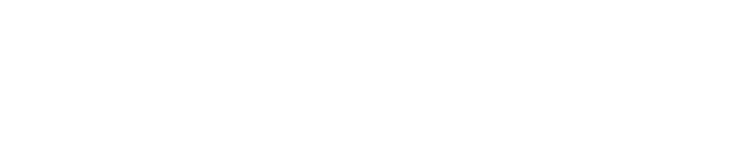
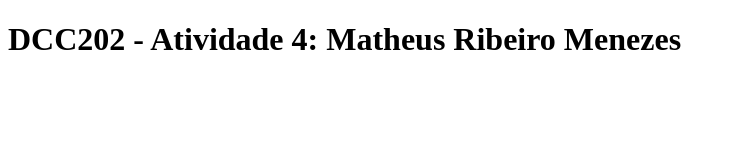
Before and after one commit to ufjf-dcc202/ufjf-dcc202-2023-3-a-atv4-matheusrm321, a website: page index.html in a window 1280 px wide. Shown: the whole page, without its empty margins (0-736 px from the left). Drawn offline with Linux system fonts and the light colour scheme.

Commit message:
Criei a main com um título

```diff
--- a/index.html
+++ b/index.html
@@ -6,6 +6,8 @@
     <title>DCC202 - Atividade 4: Matheus Ribeiro Menezes</title>
 </head>
 <body>
-
+    <main>
+        <h1>DCC202 - Atividade 4: Matheus Ribeiro Menezes</h1>
+    </main>
 </body>
 </html>
```
